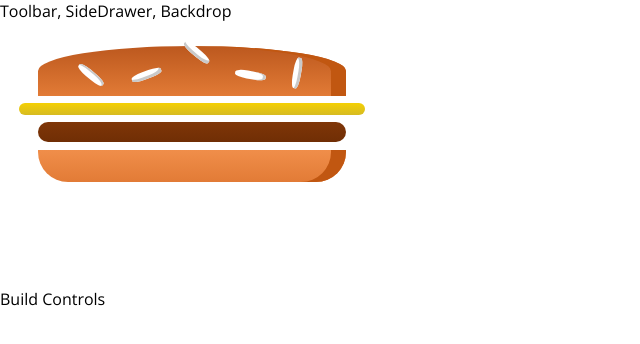
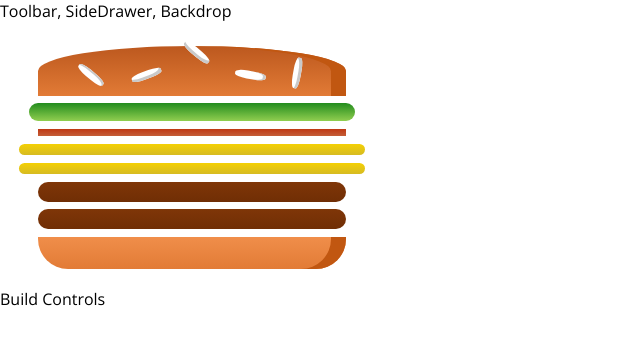
Before and after one commit to Elizabeth-marie/BurgerBuilder, a React app: page / in a window 1280 px wide. Shown: the top 344 px of the page, without its empty margins (0-640 px from the left). Built offline with nearby package versions, Linux system fonts and the light colour scheme.

Commit message:
Burger rendering based on state

```diff
--- a/src/Components/Burger/Burger.js
+++ b/src/Components/Burger/Burger.js
@@ -5,12 +5,17 @@
 
 const Burger = (props) => {
 
+  const transformedIngredients = Object.keys(props.ingredients)
+    .map(igKey => {
+      return [...Array(props.ingredients[igKey])].map((_, i) => {
+        return <BurgerIngredient key={igKey + i} type={igKey} />
+      })
+    })
   return (
     <div className={classes.BurgerContainer}>
       <div className={classes.Burger}>
         <BurgerIngredient type="bread-top" />
-        <BurgerIngredient type="cheese" />
-        <BurgerIngredient type="meat" />
+        {transformedIngredients}
         <BurgerIngredient type="bread-bottom" />
       </div>
     </div>
--- a/src/Containers/BurgerBuilder/BurgerBuilder.js
+++ b/src/Containers/BurgerBuilder/BurgerBuilder.js
@@ -4,11 +4,19 @@
 
 class BurgerBuilder extends Component {
 
+  state = {
+    ingredients: {
+      salad: 1,
+      bacon: 1,
+      cheese: 2,
+      meat: 2,
+    }
+  }
 
   render() {
     return (
       <Aux>
-        <Burger />
+        <Burger ingredients={this.state.ingredients} />
         <div>Build Controls</div>
       </Aux>
     )
```
